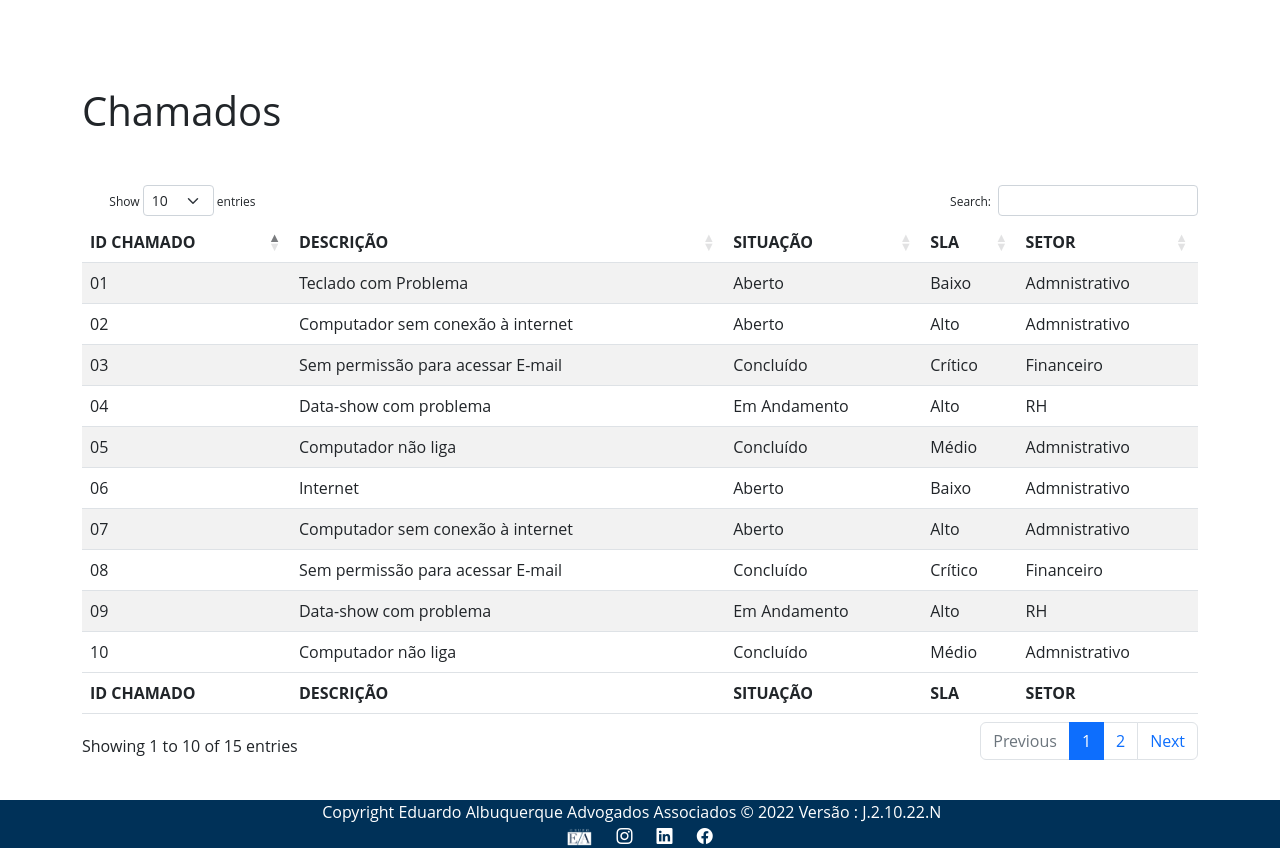
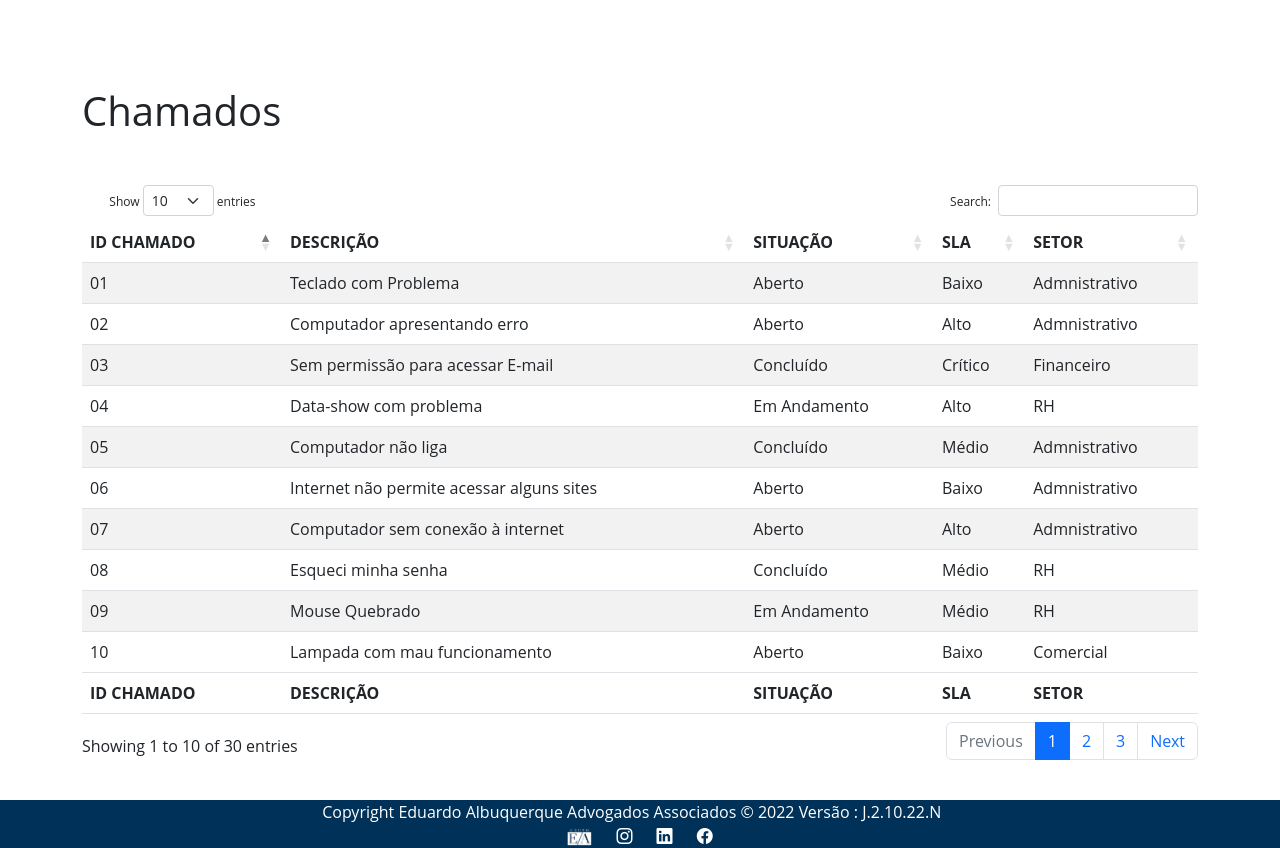
Before and after one commit to Diego-Borba/ProjetoGrupoEA-Squad12, a PHP site: page / in a window 1280 px wide. Shown: the part 68-916 px from the top of the page. Run offline with PHP 8.4, Linux system fonts and the light colour scheme; some libraries are stand-ins or nearby versions.

Commit message:
ADD campos da tabela e elementos css

```diff
--- a/css/style.css
+++ b/css/style.css
@@ -17,6 +17,9 @@
 .botao button {
     height: 100% !important;
     ;
+}
+#Entrar{
+    text-decoration: none;
 }
 
 .card {
@@ -209,12 +212,11 @@ body * {
     display: flex;
     flex-direction: column;
     justify-content: center;
-    padding: 30px 35px;
+    padding: 15px 25px;
     width: 60%;
     margin-top: 100px;
     margin-bottom: 100px;
 }
-
 .textfield select {
     background: rgb(25, 92, 145);
     border: none;
@@ -302,7 +304,7 @@ body * {
     }
 
     .left-screen img {
-        margin-top: 35vh;
+        margin-top: vh;
     }
 
     .right-screen {
--- a/index.html
+++ b/index.html
@@ -7,7 +7,7 @@
     <meta name="viewport" content="width=device-width, initial-scale=1.0">
     <meta name="autors" content="Diego Borba">
     <link href="./css/style.css" rel="stylesheet" type="text/css">
-
+    <link rel="shortcut icon" href="./img/logo.png" type="image/x-icon">
     <link href="https://cdn.jsdelivr.net/npm/bootstrap@5.2.1/dist/css/bootstrap.min.css" rel="stylesheet"
         integrity="sha384-iYQeCzEYFbKjA/T2uDLTpkwGzCiq6soy8tYaI1GyVh/UjpbCx/TYkiZhlZB6+fzT" crossorigin="anonymous">
     <script src="https://code.jquery.com/jquery-3.6.1.js"
@@ -86,10 +86,10 @@
                         <li class="menu-item nav-link text-white"> <i class="fa-regular fa-folder"></i> Meus Chamados
                         </li>
                     </a>
-                    <a href="./pages/login.html">
+                    <!-- <a href="./pages/login.html">
                         <li class="menu-item nav-link text-white"> <i class="fa-solid fa-arrow-left"></i> Encerrar
                             Sessão</li>
-                    </a>
+                    </a>-->
                 </div>
             </ul>
             <hr class="h-color">
@@ -124,7 +124,7 @@
                             </tr>
                             <tr>
                                 <td>02</td>
-                                <td>Computador sem conexão à internet</td>
+                                <td>Computador apresentando erro</td>
                                 <td>Aberto</td>
                                 <td>Alto</td>
                                 <td>Admnistrativo</td>
@@ -152,7 +152,7 @@
                             </tr>
                             <tr>
                                 <td>06</td>
-                                <td>Internet</td>
+                                <td>Internet não permite acessar alguns sites</td>
                                 <td>Aberto</td>
                                 <td>Baixo</td>
                                 <td>Admnistrativo</td>
@@ -167,52 +167,51 @@
                             </tr>
                             <tr>
                                 <td>08</td>
-                                <td>Sem permissão para acessar E-mail</td>
+                                <td>Esqueci minha senha</td>
                                 <td>Concluído</td>
-                                <td>Crítico</td>
-                                <td>Financeiro</td>
+                                <td>Médio</td>
+                                <td>RH</td>
                             </tr>
                             <tr>
                                 <td>09</td>
-                                <td>Data-show com problema</td>
+                                <td>Mouse Quebrado</td>
                                 <td>Em Andamento</td>
-                                <td>Alto</td>
+                                <td>Médio</td>
                                 <td>RH</td>
                             </tr>
                             <tr>
                                 <td>10</td>
-                                <td>Computador não liga</td>
-                                <td>Concluído</td>
-                                <td>Médio</td>
-                                <td>Admnistrativo</td>
+                                <td>Lampada com mau funcionamento</td>
+                                <td>Aberto</td>
+                                <td>Baixo</td>
+                                <td>Comercial</td>
                             </tr>
                             <tr>
                                 <td>11</td>
-                                <td>Teclado com Problema</td>
+                                <td>Cadeira Quebrada</td>
                                 <td>Aberto</td>
                                 <td>Baixo</td>
-                                <td>Admnistrativo</td>
-
+                                <td>Comercial</td>
                             </tr>
                             <tr>
                                 <td>12</td>
-                                <td>Computador sem conexão à internet</td>
+                                <td>Erro de Administrador</td>
                                 <td>Aberto</td>
                                 <td>Alto</td>
                                 <td>Admnistrativo</td>
                             </tr>
                             <tr>
                                 <td>13</td>
-                                <td>Sem permissão para acessar E-mail</td>
+                                <td>Erro de Administrador</td>
                                 <td>Concluído</td>
                                 <td>Crítico</td>
                                 <td>Financeiro</td>
                             </tr>
                             <tr>
                                 <td>14</td>
-                                <td>Data-show com problema</td>
+                                <td>Porta USB não funciona</td>
                                 <td>Em Andamento</td>
-                                <td>Alto</td>
+                                <td>Baixo</td>
                                 <td>RH</td>
                             </tr>
                             <tr>
@@ -222,6 +221,113 @@
                                 <td>Médio</td>
                                 <td>Admnistrativo</td>
                             </tr>
+                            <tr>
+                                <td>16</td>
+                                <td>Planilha com problema</td>
+                                <td>Em Andamento</td>
+                                <td>Médio</td>
+                                <td>Admnistrativo</td>
+                            </tr>
+                            <tr>
+                                <td>17</td>
+                                <td>Impressora não conectada a rede</td>
+                                <td>Em Andamento</td>
+                                <td>Crítico</td>
+                                <td>Admnistrativo</td>
+                            </tr>
+                            <tr>
+                                <td>18</td>
+                                <td>Saida de som não funcionando</td>
+                                <td>Em Andamento</td>
+                                <td>Médio</td>
+                                <td>RH</td>
+                            </tr>
+                            <tr>
+                                <td>19</td>
+                                <td>Mudança de acomodação</td>
+                                <td>Concluído</td>
+                                <td>Baixo</td>
+                                <td>RH</td>
+                            </tr>
+                            <tr>
+                                <td>20</td>
+                                <td>Computador não liga</td>
+                                <td>Em Andamento</td>
+                                <td>Médio</td>
+                                <td>Comercial</td>
+                            </tr>
+                            <tr>
+                                <td>21</td>
+                                <td>Treinamento de sistema</td>
+                                <td>Em Andamento</td>
+                                <td>Médio</td>
+                                <td>Admnistrativo</td>
+                            </tr>
+                            <tr>
+                                <td>22</td>
+                                <td>Treinamento de sistema</td>
+                                <td>Em Andamento</td>
+                                <td>Médio</td>
+                                <td>Financeiro</td>
+                            </tr>
+                            <tr>
+                                <td>23</td>
+                                <td>Treinamento de sistema</td>
+                                <td>Em Andamento</td>
+                                <td>Médio</td>
+                                <td>Comercial</td>
+                            </tr>
+                            <tr>
+                                <td>24</td>
+                                <td>Treinamento de sistema</td>
+                                <td>Em Andamento</td>
+                                <td>Médio</td>
+                                <td>RH</td>
+                            </tr>
+                            <tr>
+                                <td>25</td>
+                                <td>Mouse Quebrado</td>
+                                <td>aberto</td>
+                                <td>Baixo</td>
+                                <td>RH</td>
+                            </tr>
+                            <tr>
+                                <td>26</td>
+                                <td>Troca de acomodação</td>
+                                <td>Concluído</td>
+                                <td>Médio</td>
+                                <td>Admnistrativo</td>
+                            </tr>
+                            <tr>
+                                <td>27</td>
+                                <td>Duvida com sistema</td>
+                                <td>Em Andamento</td>
+                                <td>Médio</td>
+                                <td>Financeiro</td>
+                            </tr>
+                            <tr>
+                                <td>28</td>
+                                <td>Impressora sem tinta</td>
+                                <td>Concluído</td>
+                                <td>Médio</td>
+                                <td>Comercial</td>
+                            </tr>
+                            <tr>
+                                <td>29</td>
+                                <td>Luz piscando</td>
+                                <td>Em Andamento</td>
+                                <td>Baixo</td>
+                                <td>Financeiro</td>
+                            </tr>
+                            <tr>
+                                <td>30</td>
+                                <td>Dúvida no Sistema</td>
+                                <td>Concluído</td>
+                                <td>Médio</td>
+                                <td>Admnistrativo</td>
+                            </tr>
+
+
                         </tbody>
                         <tfoot>
                             <tr>
@@ -255,8 +361,5 @@
     <script src="https://cdn.jsdelivr.net/npm/bootstrap@5.2.1/dist/js/bootstrap.bundle.min.js"
         integrity="sha384-u1OknCvxWvY5kfmNBILK2hRnQC3Pr17a+RTT6rIHI7NnikvbZlHgTPOOmMi466C8"
         crossorigin="anonymous"></script>
-
-
 </body>
-
 </html>
--- a/pages/esqueci_senha.html
+++ b/pages/esqueci_senha.html
@@ -1,11 +1,11 @@
-<!DOCTYPE html>
+<!--<!DOCTYPE html>
 <html lang="en">
 
 <head>
     <meta charset="UTF-8">
     <meta http-equiv="X-UA-Compatible" content="IE=edge">
     <meta name="viewport" content="width=device-width, initial-scale=1.0">
-
+    <link rel="shortcut icon" href="../img/logo.png" type="image/x-icon" />
     <link href="../css/bootstrap.min.css" rel="stylesheet" type="text/css">
     <link href="../css/style.css" rel="stylesheet" type="text/css">
     <link href="https://fonts.googleapis.com/css2?family=Open+Sans:wght@500&display=swap" rel="stylesheet">
@@ -54,4 +54,4 @@
     </body>
 
 
-</html>
+</html>-->
--- a/pages/tela_de_adm.html
+++ b/pages/tela_de_adm.html
@@ -80,10 +80,10 @@
                         <li class="menu-item nav-link text-white"> <i class="fa-regular fa-folder"></i> Meus Chamados
                         </li>
                     </a>
-                    <a href="./login.html">
+                    <!-- <a href="./login.html">
                         <li class="menu-item nav-link text-white"> <i class="fa-solid fa-arrow-left"></i> Encerrar
                             Sessão</li>
-                    </a>
+                    </a>-->
                 </div>
             </ul>
             <hr class="h-color">
```
Also changed, not shown: pages/cadastrar_usuario.html (+7 -59 lines), pages/login.html (+18 -12 lines), pages/meus-chamados-clientes.html (+48 -11 lines), pages/realizar_chamados.html (+5 -4 lines).
